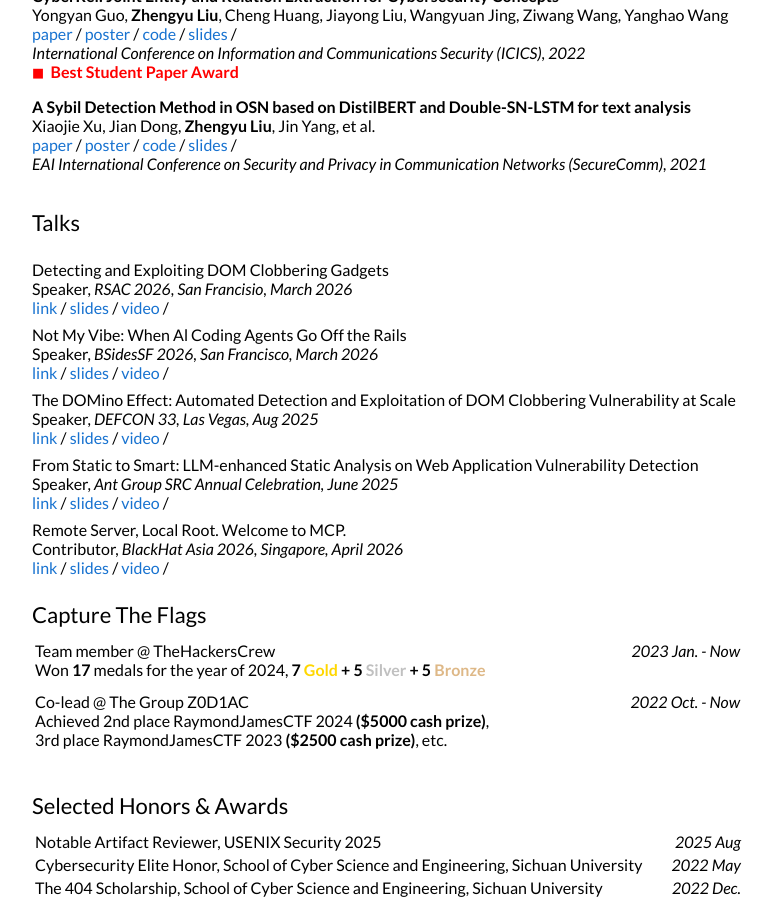
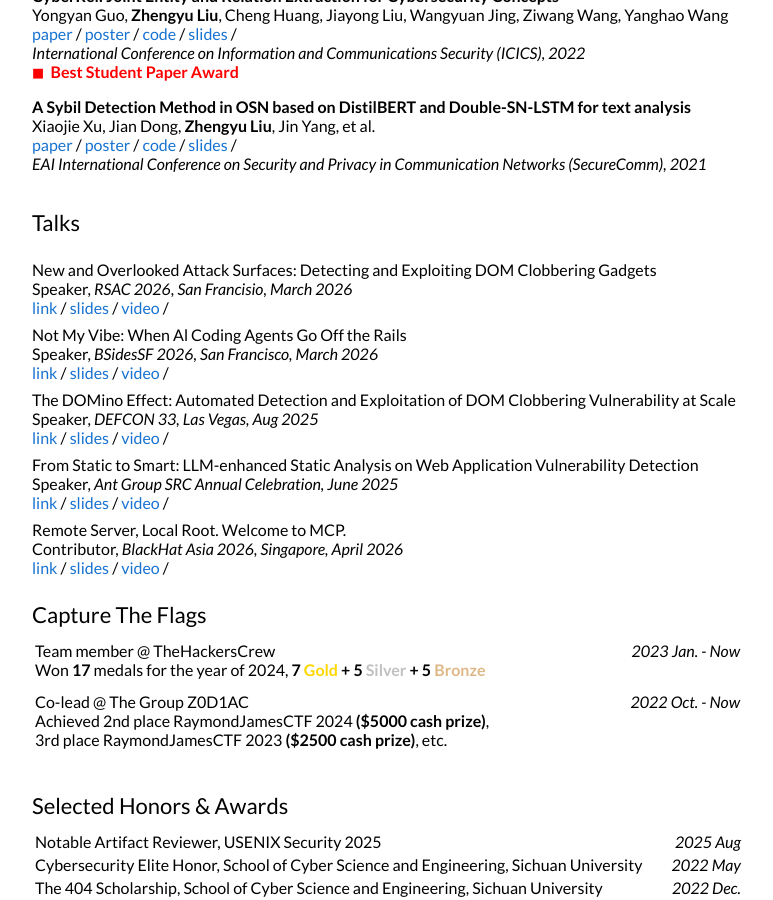
Before and after one commit to jackfromeast/jackfromeast.github.io, a Jekyll site: the page built from _talks/2026-03-26-RSAC.md, in a window 1280 px wide and 900 px high, scrolled down 1286 px. Shown: the whole window, without its empty margins (228-1001 px from the left). Built offline with Jekyll 4.4.1, drawn with Linux system fonts in a browser that asks for light colours.

Commit message:
Update title for RSAC talk

```diff
--- a/_talks/2026-03-26-RSAC.md
+++ b/_talks/2026-03-26-RSAC.md
@@ -1,6 +1,6 @@
 ---
 layout: post
-title:  "Detecting and Exploiting DOM Clobbering Gadgets"
+title:  "New and Overlooked Attack Surfaces: Detecting and Exploiting DOM Clobbering Gadgets"
 date:   2026-03-26 00:00:00 +00:00
 categories: research
 author: "Zhengyu Liu"
```
